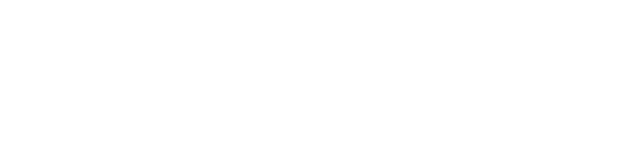
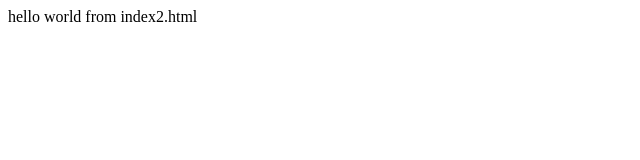
Before and after one commit to ayeshoooo/gitsession, a plain HTML site: page index2.html in a window 1280 px wide. Shown: the whole page, without its empty margins (0-640 px from the left). Drawn offline with Linux system fonts and the light colour scheme.

Commit message:
my second commit

```diff
--- a/index2.html
+++ b/index2.html
@@ -7,6 +7,6 @@
     <title>Document</title>
 </head>
 <body>
-
+    hello world from index2.html
 </body>
 </html>
```
